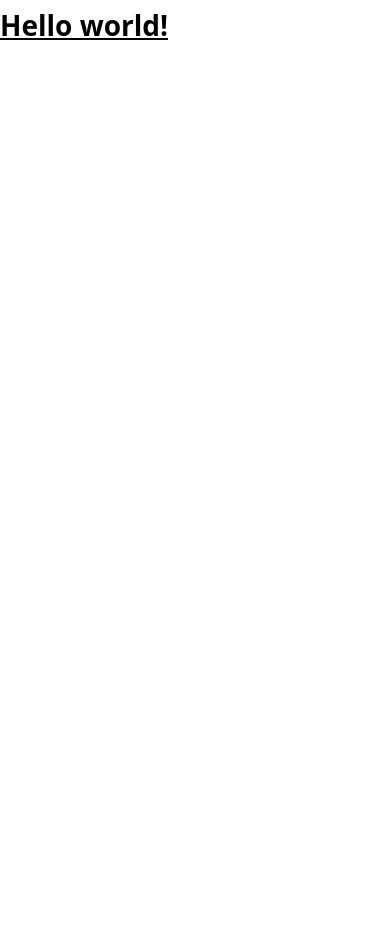
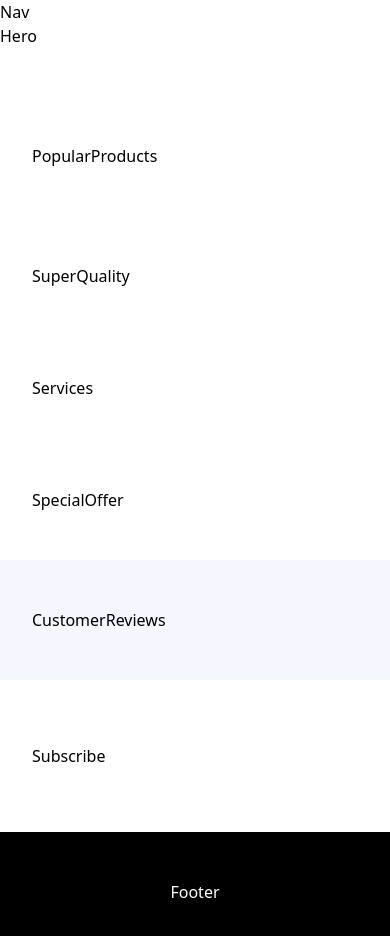
Before and after one commit to Charzy-1/Charzy-solar-world, a React (Vite) app: page / in a window 390 px wide. Before the commit the page ends 844 px from the top, so only its background shows below. Built offline with nearby package versions, Linux system fonts and the light colour scheme; a web font is replaced by a local one.

Commit message:
Added components

```diff
--- a/src/App.jsx
+++ b/src/App.jsx
@@ -1,7 +1,36 @@
-export default function App() {
+import React from 'react'
+
+const App = () => {
   return (
-    <h1 className="text-3xl font-bold underline">
-      Hello world!
-    </h1>
+    <main className='relative'>
+      Nav
+      <section className='xl:padding-1 wide:padding-r padding-b'>
+        Hero
+      </section>
+
+      <section className='padding'>
+        PopularProducts
+      </section>
+      <section className='padding'>
+        SuperQuality
+      </section>
+      <section className='padding-x py-10'>
+        Services
+      </section>
+      <section className='padding'>
+        SpecialOffer
+      </section>
+      <section className='bg-pale-blue padding'>
+        CustomerReviews
+      </section>
+      <section className='padding-x sm:py-32 py-16 w-full'>
+        Subscribe
+      </section>
+      <section className='bg-black padding-x padding-t pb-8 text-white text-center'>
+        Footer
+      </section>
+    </main>
   )
 }
+
+export default App;
--- /dev/null
+++ b/src/sections/CustomerReviews.jsx
@@ -0,0 +1,7 @@
+const CustomerReviews = () => {
+  return (
+    <div>CustomerReviews</div>
+  )
+}
+
+export default CustomerReviews
--- /dev/null
+++ b/src/sections/Footer.jsx
@@ -0,0 +1,7 @@
+const Footer = () => {
+  return (
+    <div>Footer</div>
+  )
+}
+
+export default Footer
--- /dev/null
+++ b/src/sections/Hero.jsx
@@ -0,0 +1,7 @@
+const Hero = () => {
+  return (
+    <div>Hero</div>
+  )
+}
+
+export default Hero
--- /dev/null
+++ b/src/sections/PopularProducts.jsx
@@ -0,0 +1,7 @@
+const PopularProducts = () => {
+  return (
+    <div>PopularProducts</div>
+  )
+}
+
+export default PopularProducts
--- /dev/null
+++ b/src/sections/Services.jsx
@@ -0,0 +1,7 @@
+const Services = () => {
+  return (
+    <div>Services</div>
+  )
+}
+
+export default Services
--- /dev/null
+++ b/src/sections/SpecialOffer.jsx
@@ -0,0 +1,7 @@
+const SpecialOffer = () => {
+  return (
+    <div>SpecialOffer</div>
+  )
+}
+
+export default SpecialOffer
--- /dev/null
+++ b/src/sections/Subscribe.jsx
@@ -0,0 +1,7 @@
+const Subscribe = () => {
+  return (
+    <div>Subscribe</div>
+  )
+}
+
+export default Subscribe
--- /dev/null
+++ b/src/sections/SuperQuality.jsx
@@ -0,0 +1,7 @@
+const SuperQuality = () => {
+  return (
+    <div>SuperQuality</div>
+  )
+}
+
+export default SuperQuality
--- /dev/null
+++ b/src/sections/index.js
@@ -0,0 +1,2 @@
+import Hero from './Footer';
+import PopularProducts from './PopularProducts';
```
